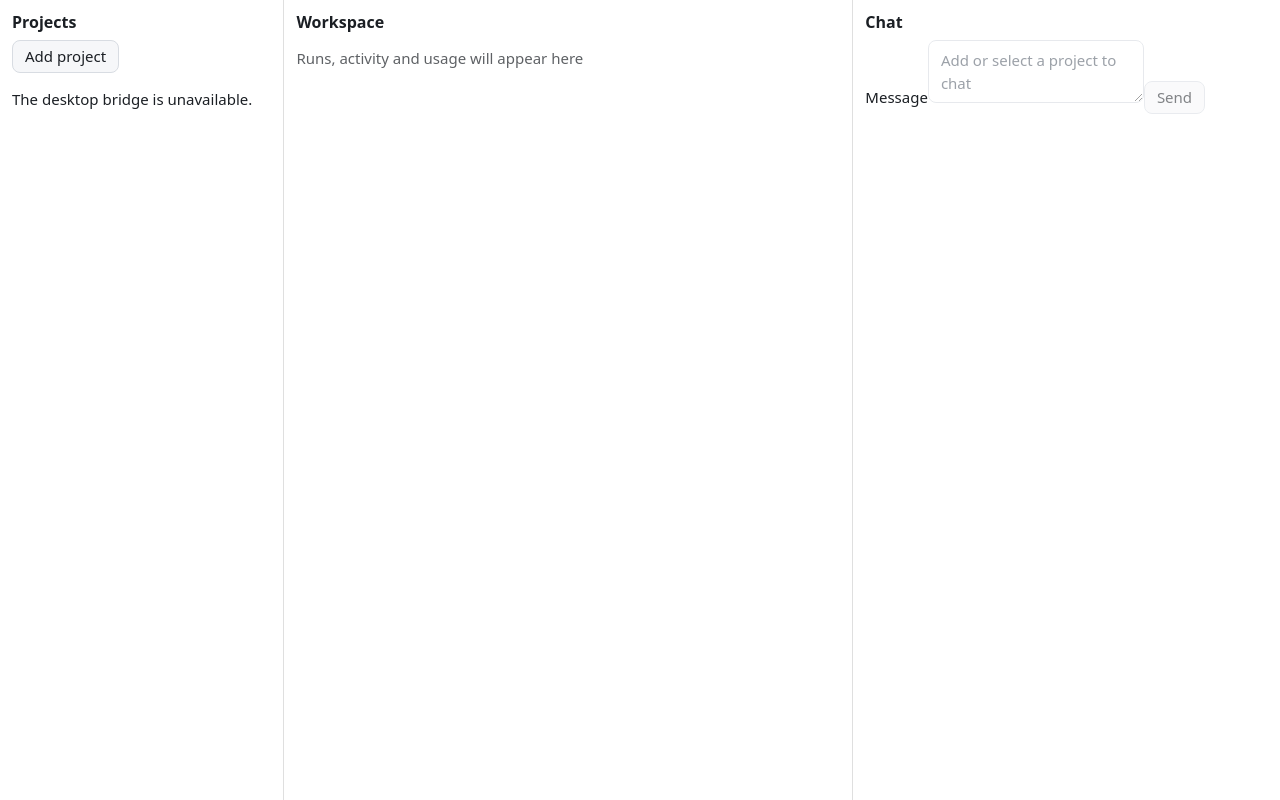
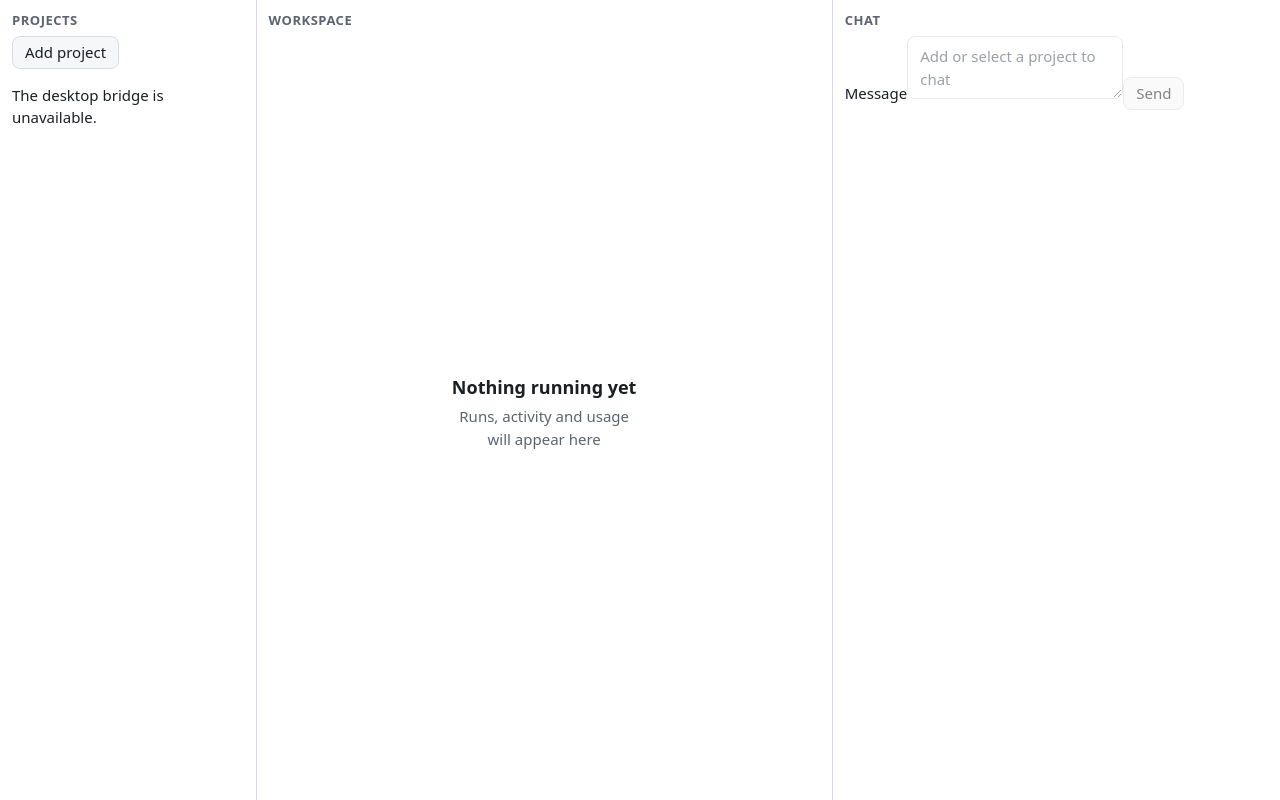
Before and after one commit to vasibreban27/claude-desk, a React (Vite) app in the folder src/renderer/: page / in a window 1280 px wide. Built offline with nearby package versions, Linux system fonts and the light colour scheme.

Commit message:
feat(layout): resizable three-panel layout and workspace empty state (T4)
Co-Authored-By: Claude Sonnet 5.5 <noreply@anthropic.com>

```diff
--- a/src/renderer/src/components/Layout/Layout.tsx
+++ b/src/renderer/src/components/Layout/Layout.tsx
@@ -1,4 +1,6 @@
 import type { ReactNode } from 'react'
+import { Group, Panel, Separator } from 'react-resizable-panels'
+import '../../styles/layout.css'
 
 export interface LayoutProps {
   projects: ReactNode
@@ -7,28 +9,81 @@ export interface LayoutProps {
 }
 
 export const WORKSPACE_PLACEHOLDER = 'Runs, activity and usage will appear here'
+export const LAYOUT_STORAGE_KEY = 'claude-desk:layout'
+
+const PANEL_IDS = ['projects', 'workspace', 'chat'] as const
+const DEFAULT_LAYOUT: Record<string, number> = { projects: 20, workspace: 45, chat: 35 }
+
+export function readStoredLayout(): Record<string, number> {
+  try {
+    const raw = localStorage.getItem(LAYOUT_STORAGE_KEY)
+    if (!raw) return DEFAULT_LAYOUT
+    const parsed: unknown = JSON.parse(raw)
+    if (typeof parsed !== 'object' || parsed === null) return DEFAULT_LAYOUT
+    const layout: Record<string, number> = {}
+    for (const id of PANEL_IDS) {
+      const value = (parsed as Record<string, unknown>)[id]
+      if (typeof value !== 'number' || !Number.isFinite(value) || value <= 0 || value >= 100) {
+        return DEFAULT_LAYOUT
+      }
+      layout[id] = value
+    }
+    const sum = PANEL_IDS.reduce((acc, id) => acc + (layout[id] ?? 0), 0)
+    return Math.abs(sum - 100) < 1 ? layout : DEFAULT_LAYOUT
+  } catch {
+    return DEFAULT_LAYOUT
+  }
+}
+
+function storeLayout(layout: Record<string, number>): void {
+  try {
+    localStorage.setItem(LAYOUT_STORAGE_KEY, JSON.stringify(layout))
+  } catch {
+    // storage unavailable: sizes simply are not remembered
+  }
+}
 
 export function Layout({ projects, workspace, chat }: LayoutProps) {
   return (
-    <div className="layout">
+    <Group
+      className="layout"
+      orientation="horizontal"
+      defaultLayout={readStoredLayout()}
+      onLayoutChanged={storeLayout}
+    >
+      <Panel id="projects" minSize="180px" className="layout__cell">
         <aside className="layout__panel" aria-labelledby="panel-projects-title">
           <h2 id="panel-projects-title" className="layout__title">
             Projects
           </h2>
-        {projects}
+          <div className="layout__body">{projects}</div>
         </aside>
+      </Panel>
+      <Separator className="layout__separator" />
+      <Panel id="workspace" minSize="280px" className="layout__cell">
         <main className="layout__panel" aria-labelledby="panel-workspace-title">
           <h2 id="panel-workspace-title" className="layout__title">
             Workspace
           </h2>
-        {workspace ?? <p className="layout__placeholder">{WORKSPACE_PLACEHOLDER}</p>}
+          <div className="layout__body">
+            {workspace ?? (
+              <div className="layout__empty">
+                <p className="layout__empty-title">Nothing running yet</p>
+                <p className="layout__empty-hint">{WORKSPACE_PLACEHOLDER}</p>
+              </div>
+            )}
+          </div>
         </main>
+      </Panel>
+      <Separator className="layout__separator" />
+      <Panel id="chat" minSize="320px" className="layout__cell">
         <section className="layout__panel" aria-labelledby="panel-chat-title">
           <h2 id="panel-chat-title" className="layout__title">
             Chat
           </h2>
-        {chat}
+          <div className="layout__body">{chat}</div>
         </section>
-    </div>
+      </Panel>
+    </Group>
   )
 }
--- a/src/renderer/src/styles/layout.css
+++ b/src/renderer/src/styles/layout.css
@@ -6,34 +6,80 @@ body,
 }
 
 body {
-  font-family: system-ui, sans-serif;
   overflow-x: hidden;
 }
 
 .layout {
-  display: grid;
-  grid-template-columns: minmax(0, 1fr) minmax(0, 2fr) minmax(0, 1.5fr);
   height: 100%;
   min-width: 0;
   overflow-x: hidden;
 }
 
-.layout__panel {
+.layout__cell {
   min-width: 0;
-  overflow: auto;
-  padding: 12px;
-  border-right: 1px solid #8884;
 }
 
-.layout__panel:last-child {
-  border-right: none;
+.layout__panel {
+  display: flex;
+  flex-direction: column;
+  height: 100%;
+  min-width: 0;
+  min-height: 0;
+  overflow: hidden;
+  box-sizing: border-box;
+  padding: var(--space-3);
+  background: var(--color-bg);
+  color: var(--color-text);
 }
 
 .layout__title {
-  margin: 0 0 8px;
-  font-size: 1rem;
+  flex: none;
+  margin: 0 0 var(--space-2);
+  font-size: var(--font-size-sm);
+  font-weight: 600;
+  letter-spacing: 0.04em;
+  text-transform: uppercase;
+  color: var(--color-text-muted);
 }
 
-.layout__placeholder {
-  opacity: 0.7;
+.layout__body {
+  display: flex;
+  flex: 1;
+  flex-direction: column;
+  min-width: 0;
+  min-height: 0;
+  overflow: auto;
 }
+
+.layout__separator {
+  flex: none;
+  width: 1px;
+  background: var(--color-border);
+  transition: background-color 0.15s;
+}
+
+.layout__separator:hover,
+.layout__separator[data-separator='active'],
+.layout__separator:focus-visible {
+  background: var(--color-accent);
+}
+
+.layout__empty {
+  margin: auto;
+  max-width: 28ch;
+  padding: var(--space-5);
+  text-align: center;
+}
+
+.layout__empty-title {
+  margin: 0 0 var(--space-1);
+  font-size: var(--font-size-lg);
+  font-weight: 600;
+  color: var(--color-text);
+}
+
+.layout__empty-hint {
+  margin: 0;
+  font-size: var(--font-size-md);
+  color: var(--color-text-muted);
+}
```
Also changed, not shown: 1 other file (tests, documents, lock files or other folders). Lines whose indentation alone changed are shown as unchanged.
